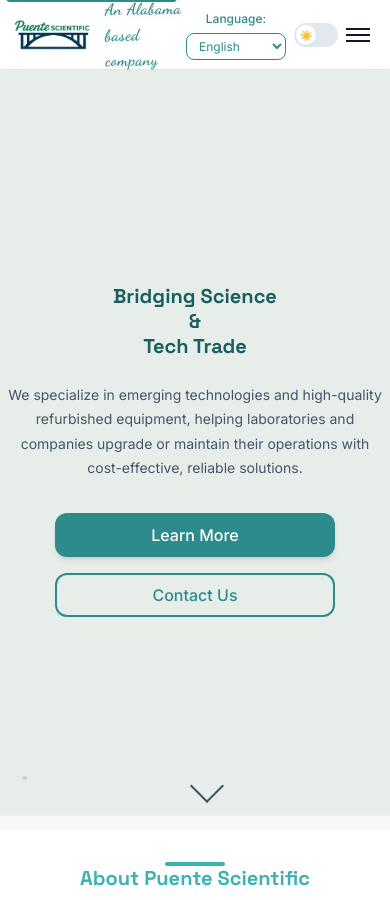
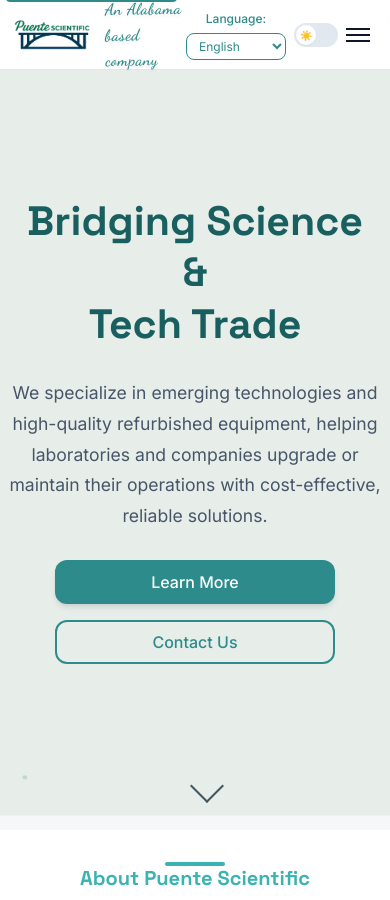
Before and after one commit to puentesci/puentesci.github.io, a Jekyll site: the page built from index.html, in a window 390 px wide and 900 px high. Built offline with Jekyll 4.4.1, drawn with Linux system fonts in a browser that asks for light colours.

Commit message:
Phone title and subtitle on mobile change

```diff
--- a/assets/css/responsive.css
+++ b/assets/css/responsive.css
@@ -1,4 +1,4 @@
-/* Responsive Design */
+/* Responsive Design - Updated Mobile Layout v4 - Final */
 
 /* Large Desktop (1280px and up) */
 @media (min-width: 1280px) {
@@ -145,12 +145,24 @@
         padding-top: var(--header-height);
     }
 
+    .hero-content {
+        align-items: center;
+    }
+
     .hero-title {
-        font-size: var(--font-size-3xl);
+        font-size: 4.275rem; /* 5% smaller than 4.5rem */
+        margin-top: 0;
+        margin-bottom: var(--space-4); /* Reduced spacing */
+        position: relative;
+        top: -80px; /* Only move the title up */
     }
 
     .hero-subtitle {
-        font-size: var(--font-size-lg);
+        font-size: 1.76rem !important; /* 28.16px - 10% bigger */
+        margin-top: -var(--space-20); /* Very significant change */
+        margin-bottom: var(--space-4);
+        position: relative;
+        top: -40px; /* Additional dramatic positioning */
     }
 
     .hero-buttons {
@@ -229,12 +241,28 @@
         --section-padding: var(--space-10);
     }
 
+    .hero {
+        align-items: center;
+    }
+
+    .hero-content {
+        align-items: center;
+    }
+
     .hero-title {
-        font-size: var(--font-size-2xl);
+        font-size: 3.42rem; /* 5% smaller than 3.6rem */
+        margin-top: 0;
+        margin-bottom: var(--space-3); /* Reduced spacing */
+        position: relative;
+        top: -60px; /* Only move the title up */
     }
 
     .hero-subtitle {
-        font-size: var(--font-size-base);
+        font-size: 1.32rem !important; /* 21.12px - 10% bigger */
+        margin-top: -var(--space-16); /* Very significant change */
+        margin-bottom: var(--space-3);
+        position: relative;
+        top: -30px; /* Additional dramatic positioning */
     }
 
     .hero-buttons {
@@ -331,8 +359,28 @@
         height: 36px;
     }
 
+    .hero {
+        align-items: center;
+    }
+
+    .hero-content {
+        align-items: center;
+    }
+
     .hero-title {
-        font-size: var(--font-size-xl);
+        font-size: 2.565rem; /* 5% smaller than 2.7rem */
+        margin-top: 0;
+        margin-bottom: var(--space-2); /* Reduced spacing */
+        position: relative;
+        top: -40px; /* Only move the title up */
+    }
+
+    .hero-subtitle {
+        font-size: 1.1rem !important; /* 17.6px - 10% bigger */
+        margin-top: -var(--space-12); /* Very significant change */
+        margin-bottom: var(--space-2);
+        position: relative;
+        top: -20px; /* Additional dramatic positioning */
     }
 
     /* Holographic title small mobile adjustments */
--- a/assets/js/animations.js
+++ b/assets/js/animations.js
@@ -697,6 +697,27 @@ document.addEventListener('DOMContentLoaded', () => {
             observer.observe(element);
         });
     });
+
+    // Fallback animation trigger for mobile devices
+    // This ensures the hero title animation works even if loading is skipped
+    setTimeout(() => {
+        const heroTitle = document.querySelector('.hero-title');
+        if (heroTitle && !heroTitle.classList.contains('animate-title-slide') && !prefersReducedMotion()) {
+            if (!heroTitle.hasAttribute('data-disable-entrance')) {
+                heroTitle.classList.add('animate-title-slide');
+            }
+        }
+    }, 100);
+
+    // Additional fallback for when page is fully loaded
+    window.addEventListener('load', () => {
+        const heroTitle = document.querySelector('.hero-title');
+        if (heroTitle && !heroTitle.classList.contains('animate-title-slide') && !prefersReducedMotion()) {
+            if (!heroTitle.hasAttribute('data-disable-entrance')) {
+                heroTitle.classList.add('animate-title-slide');
+            }
+        }
+    });
 });
 
 // Clean up on page unload
```
